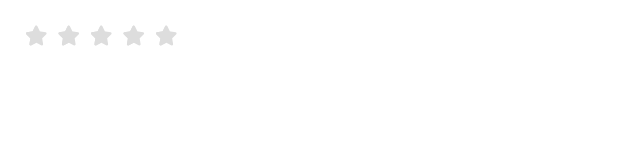
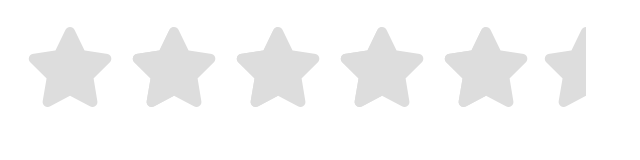
Before and after one commit to fromchi/fromchi.github.io, a plain HTML site: page test2.html in a window 1280 px wide. Shown: the whole page, without its empty margins (0-640 px from the left). Drawn offline with Linux system fonts and the light colour scheme.

Commit message:
Update test2.html

```diff
--- a/test2.html
+++ b/test2.html
@@ -15,12 +15,16 @@ h1 { font-size: 1.5em; margin: 10px; }
 .rating {
   border: none;
   float: left;
+	display: block;
+  margin-left: auto;
+  margin-right: auto;
+  width: 70%;
 }
 
 .rating > input { display: none; }
 .rating > label:before {
   margin: 5px;
-  font-size: 1.25em;
+  font-size: 5em;
   font-family: FontAwesome;
   display: inline-block;
   content: "\f005";
@@ -33,7 +37,7 @@ h1 { font-size: 1.5em; margin: 10px; }
 
 .rating > label {
   color: #ddd;
- float: right;
+
 }
 
 /***** CSS Magic to Highlight Stars on Hover *****/
```
